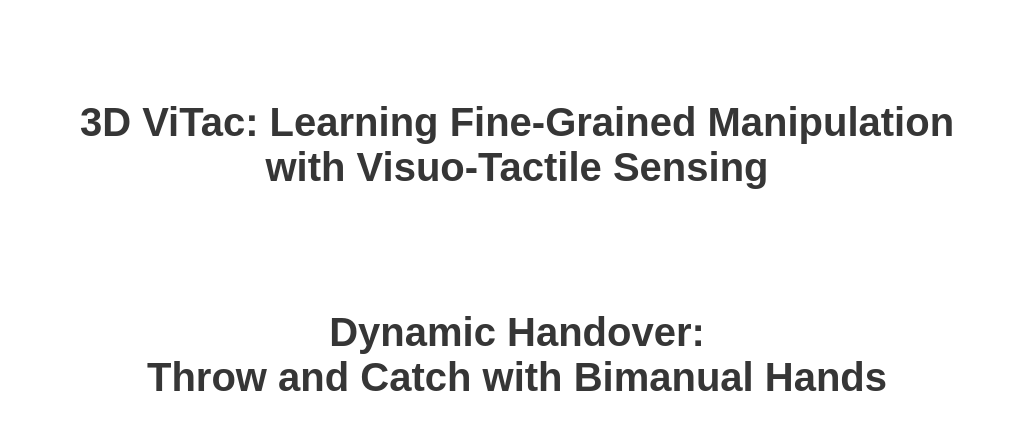
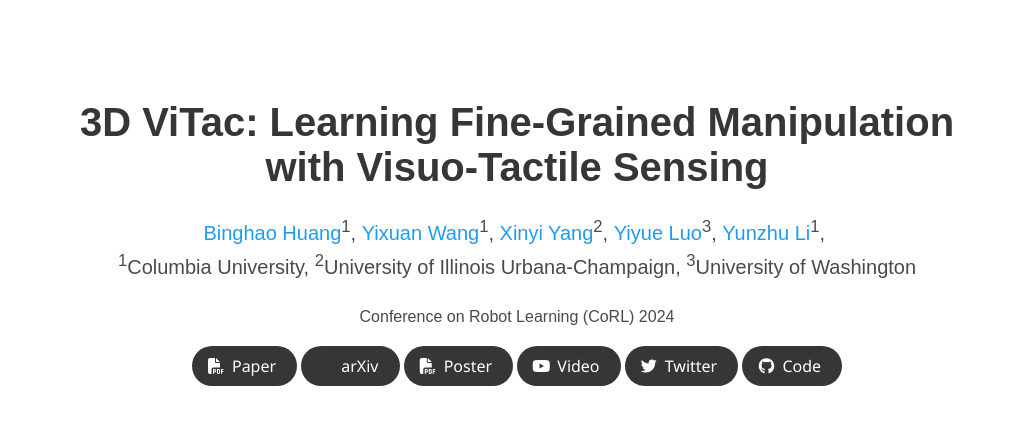
Before and after one commit to binghao-huang/3D-ViTac, a plain HTML site: page index.html in a window 1280 px wide. Shown: the top 421 px of the page, without its empty margins (123-1157 px from the left). Drawn offline with nearby package versions, Linux system fonts and the light colour scheme; some icons are missing; a web font is replaced by a local one.

Commit message:
inital comit

```diff
--- a/index.html
+++ b/index.html
@@ -35,31 +35,14 @@
       </a>
     </div>
   </nav>
-
-  <section class="hero">
-    <div class="hero-body">
-      <div class="container is-max-desktop">
-        <div class="columns is-centered">
-          <div class="column has-text-centered">
-            <h1 class="title is-2 publication-title">3D ViTac: Learning Fine-Grained Manipulation <br> with
-              Visuo-Tactile Sensing</h1>
-            <div class="is-size-5 publication-authors">
-
-            </div>
-          </div>
-        </div>
-      </div>
-    </div>
-  </section>
-
   <section class="hero"></section>
     <div class="hero-body">
       <div class="container is-max-desktop">
         <div class="columns is-centered">
           <div class="column has-text-centered">
-            <h1 class="title is-2 publication-title">Dynamic Handover: <br> Throw and Catch with Bimanual Hands</h1>
             <div class="is-size-5 publication-authors">
-
+              <h1 class="title is-2 publication-title">3D ViTac: Learning Fine-Grained Manipulation <br> with
+                Visuo-Tactile Sensing</h1>
               <span class="author-block">
                 <a href="https://binghao-huang.github.io/">Binghao Huang</a><sup>1</sup>,</span>
               <span class="author-block">
@@ -82,7 +65,6 @@
             </div>
           </br>
             <div class="is-size-6 publication-authors">
-              </br>
               <span class="author-block">Conference on Robot Learning (CoRL) 2024</span>
             </div>
 
```
